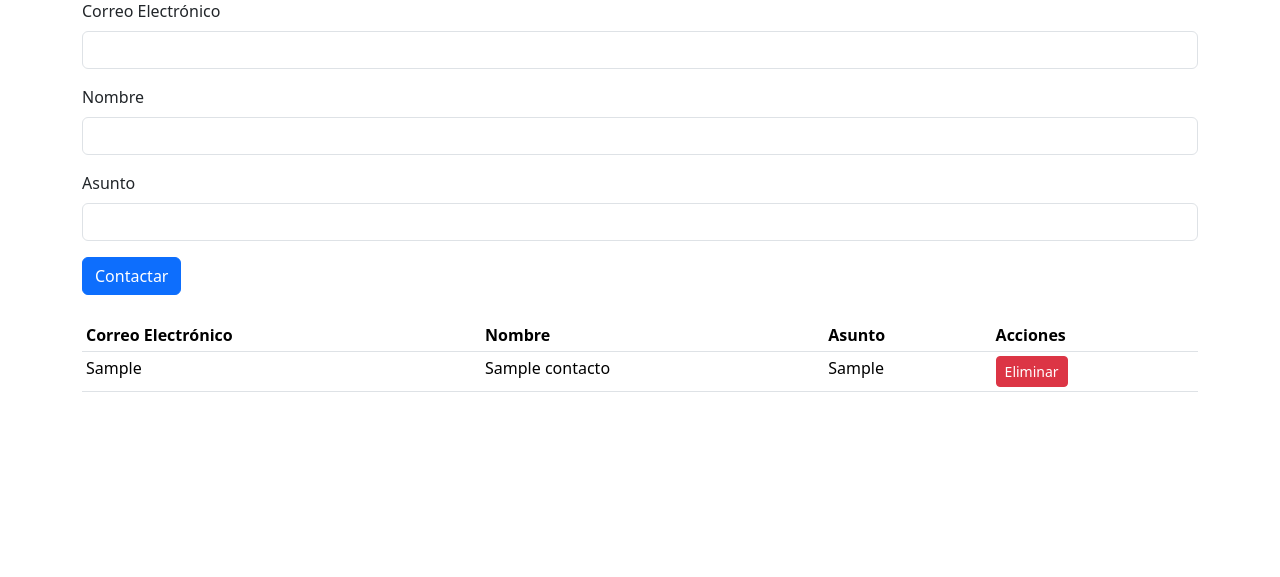
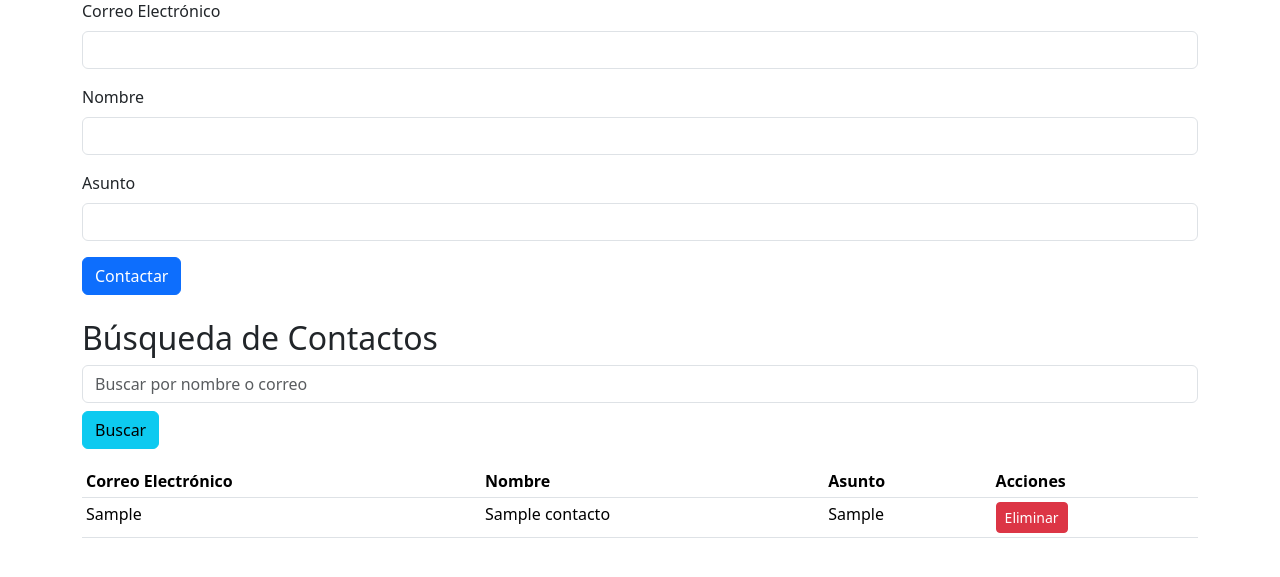
Before and after one commit to annav-120/flask7a, a Flask app: page /contacto in a window 1280 px wide. Shown: the part 105-682 px from the top of the page. Run offline with Flask 3, Linux system fonts and the light colour scheme; tables that the repository leaves empty or names only in its code hold one stand-in row (values such as "Sample post"); some libraries are stand-ins or nearby versions.

Commit message:
Update contacto.html

```diff
--- a/templates/contacto.html
+++ b/templates/contacto.html
@@ -28,14 +28,20 @@
             <button type="submit" class="btn btn-primary">Contactar</button>
         </form>
     </div>
+
     <div class="container mt-4">
+        <h2>Búsqueda de Contactos</h2>
+        <div class="mb-3">
+            <input type="text" class="form-control" id="searchInput" placeholder="Buscar por nombre o correo">
+            <button id="searchButton" class="btn btn-info mt-2">Buscar</button>
+        </div>
         <table class="table table-sm">
             <thead>
                 <tr>
                     <th>Correo Electrónico</th>
                     <th>Nombre</th>
                     <th>Asunto</th>
-                    <th>Acciones</th> <!-- Nueva columna para acciones -->
+                    <th>Acciones</th>
                 </tr>
             </thead>
             <tbody id="tbodyLog"></tbody>
@@ -91,8 +97,8 @@
             }, "Por favor, introduce solo letras.");
 
             // Función para buscar y mostrar los registros
-            function buscar() {
-                $.get("/buscar", function(respuesta) {
+            function buscar(term = "") {
+                $.get("/buscar", { q: term }, function(respuesta) {
                     $("#tbodyLog").html("");
 
                     for (var x in respuesta) {
@@ -109,6 +115,12 @@
 
             // Llamada inicial para buscar registros
             buscar();
+
+            // Evento de búsqueda
+            $("#searchButton").click(function() {
+                var searchTerm = $("#searchInput").val().trim();
+                buscar(searchTerm); // Llamar a la función de búsqueda
+            });
 
             // Función para eliminar un registro
             window.eliminar = function(id) {
@@ -131,7 +143,7 @@
             var channel = pusher.subscribe("registrosTiempoReal");
             channel.bind("registroTiempoReal", function(mensaje) {
                 console.log("Mensaje recibido:", mensaje);
-                buscar();
+                buscar(); // Volver a buscar los registros
             });
         });
     </script>
```
